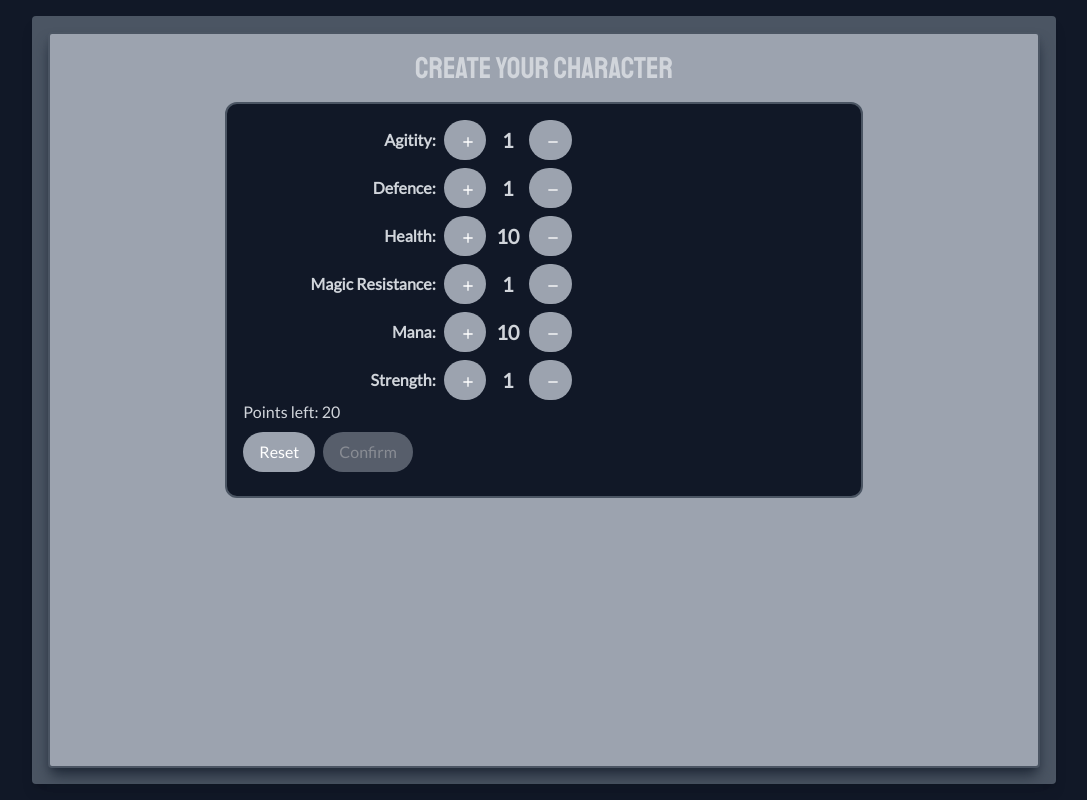
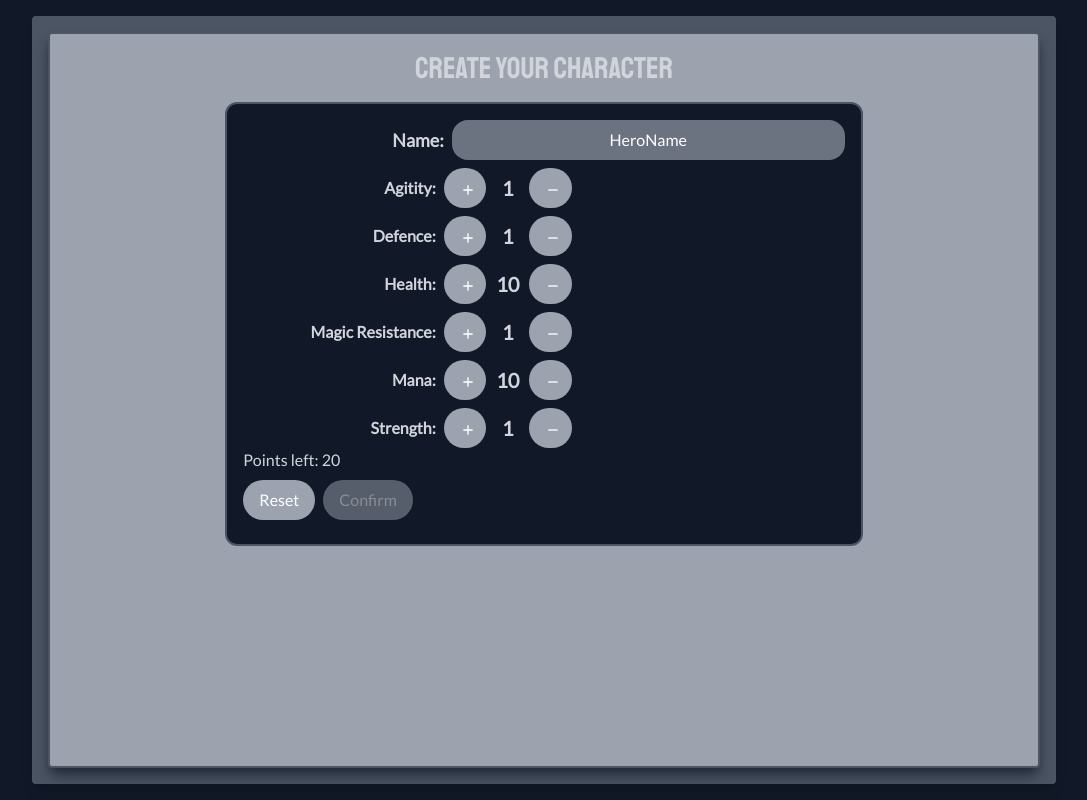
Before and after one commit to tomaszbawor/padron, a Nuxt app: page /character/creation in a window 1280 px wide. Shown: the whole page, without its empty margins (96-1183 px from the left). Built offline with nearby package versions, Linux system fonts and the light colour scheme.

Commit message:
feat: add posibility to specify hero name

```diff
--- /dev/null
+++ b/components/ui/PadInput.vue
@@ -0,0 +1,32 @@
+<script setup lang="ts">
+import { computed } from 'vue'
+
+const props = defineProps<{
+  disabled?: boolean
+  classes?: string
+  value?: string
+}>()
+
+const emits = defineEmits(['update:modelValue'])
+const inputClass = computed(() => {
+  const baseClasses = 'bg-gray-500 rounded-2xl text-white px-4 py-2'
+  const disabledClass = props.disabled ? 'opacity-50 cursor-not-allowed' : ''
+  return `${baseClasses} ${disabledClass} ${props.classes}`
+})
+function handleInput(event: Event) {
+  const target = event.target as HTMLInputElement
+  emits('update:modelValue', target.value)
+}
+</script>
+
+<template>
+  <input
+    :class="inputClass"
+    :disabled="props.disabled"
+    :value="props.value"
+    @input="handleInput"
+  >
+</template>
+
+<style scoped>
+</style>
--- a/pages/character/creation/index.vue
+++ b/pages/character/creation/index.vue
@@ -9,10 +9,16 @@ import Header from '~/components/typography/Header.vue'
 import IconButton from '~/components/ui/IconButton.vue'
 import { useHeroStore } from '~/store/heroStore'
 import PadButton from '~/components/ui/PadButton.vue'
+import PadInput from '~/components/ui/PadInput.vue'
 
 const heroStore = useHeroStore()
 
 const pointsToRedistribute = ref(20)
+const name = ref('HeroName')
+
+function nameChangeHandler(str: string) {
+  name.value = str
+}
 
 const isConfirmEnabled = computed(() => {
   return pointsToRedistribute.value === 0
@@ -24,7 +30,7 @@ function confirm() {
   heroStore.createPlayer(
     {
 
-      name: 'Test',
+      name: name.value,
       stats: currentPoints.value,
 
     },
@@ -67,6 +73,10 @@ function resetStats() {
 
       <div class="w-2/3 mt-4 bg-gray-900 p-4 mx-auto border-gray-600 border-2 rounded-xl">
         <div class="grid grid-cols-[1fr_2fr] gap-y-2">
+          <label class="text-right my-auto text-lg font-bold" for="hero-name">
+            Name:
+          </label>
+          <PadInput classes="ml-2 text-center" :value="name" @update:model-value="nameChangeHandler" />
           <template v-for="[stat, val] in Object.entries(currentPoints)" :key="stat">
             <div class="flex flex-row-reverse">
               <b class="my-auto pr-2">
```
